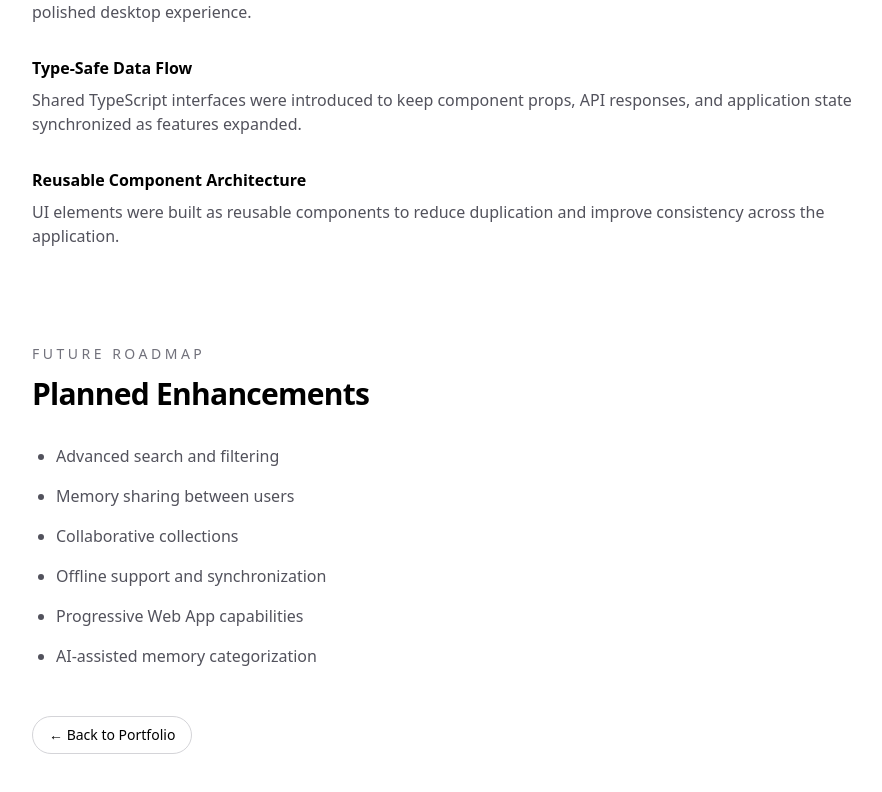
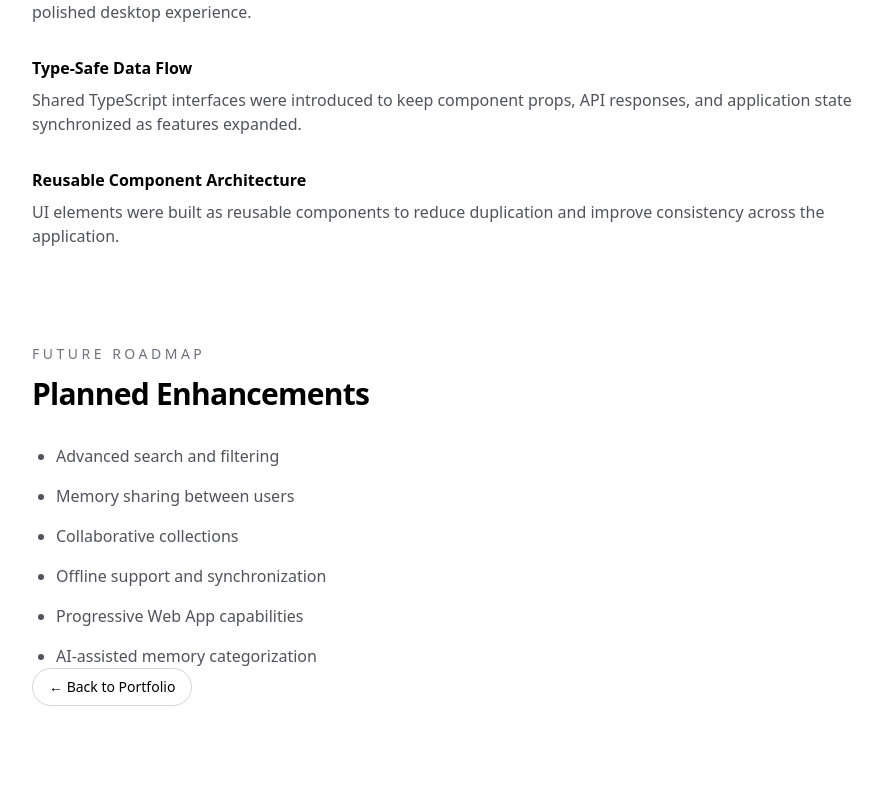
Before and after one commit to frankoadeleye/frank-adeleye, a Next.js app: page /case-study/everafter in a window 1280 px wide. Shown: the part 4860-5652 px from the top of the page, without its empty margins (184-1066 px from the left). Built offline with nearby package versions, Linux system fonts and the light colour scheme.

Commit message:
feat: updated back to portfolio buttons on page routes

```diff
--- a/app/case-study/everafter/page.tsx
+++ b/app/case-study/everafter/page.tsx
@@ -8,8 +8,10 @@ export default function EverAfterCaseStudyPage() {
         <ThemeToggle />
       </div>
       <div className="mx-auto max-w-4xl px-6 py-24">
+        {/* Back to portfolio */}
         <Link
           href="/"
+          data-nav-item
           className="
             mb-12
             inline-flex
@@ -410,11 +412,12 @@ Cloudinary Media Storage
             <li>AI-assisted memory categorization</li>
           </ul>
         </section>
+        {/* Back to portfolio */}
         <Link
           href="/"
+          data-nav-item
           className="
             mb-12
-            mt-12
             inline-flex
             rounded-full
             border
```
